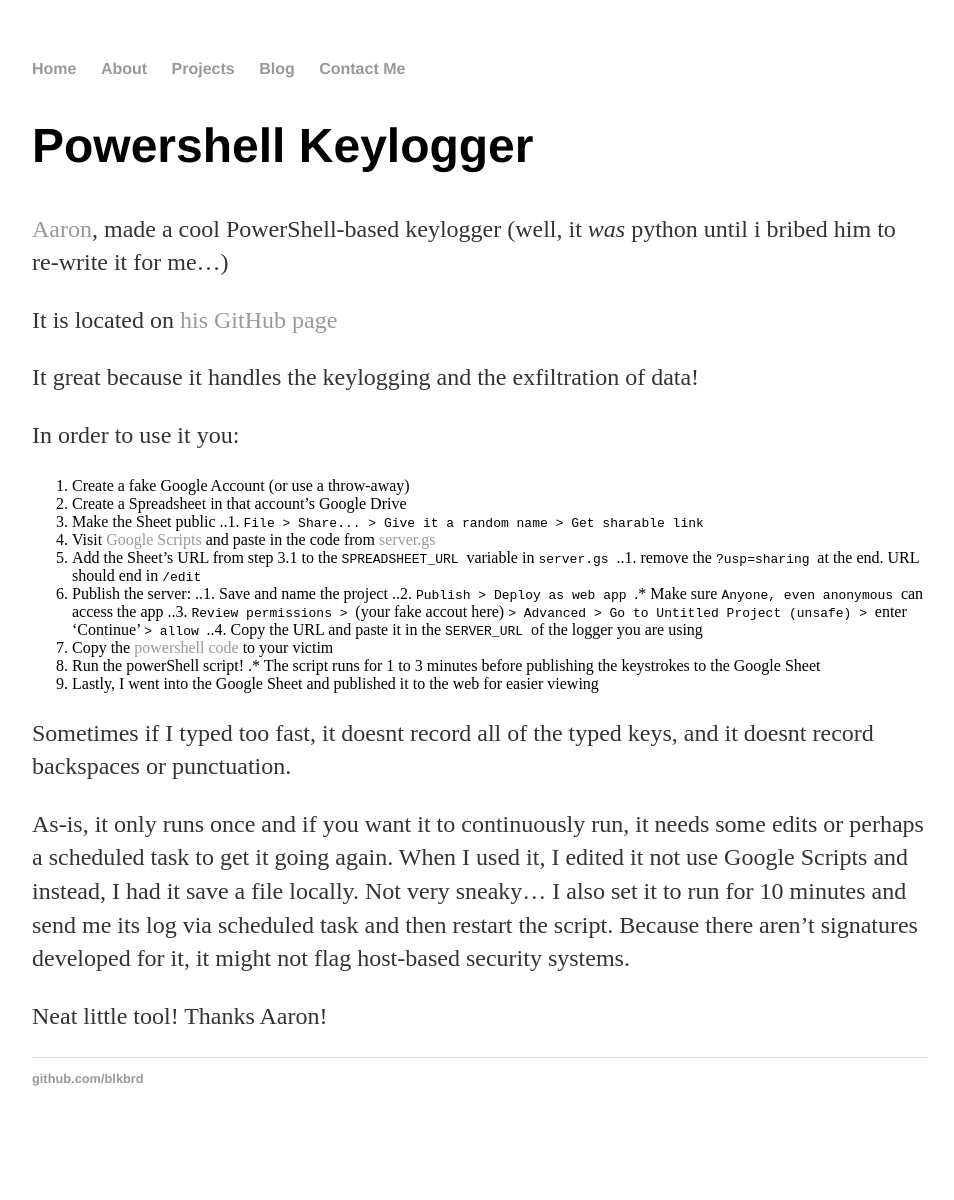
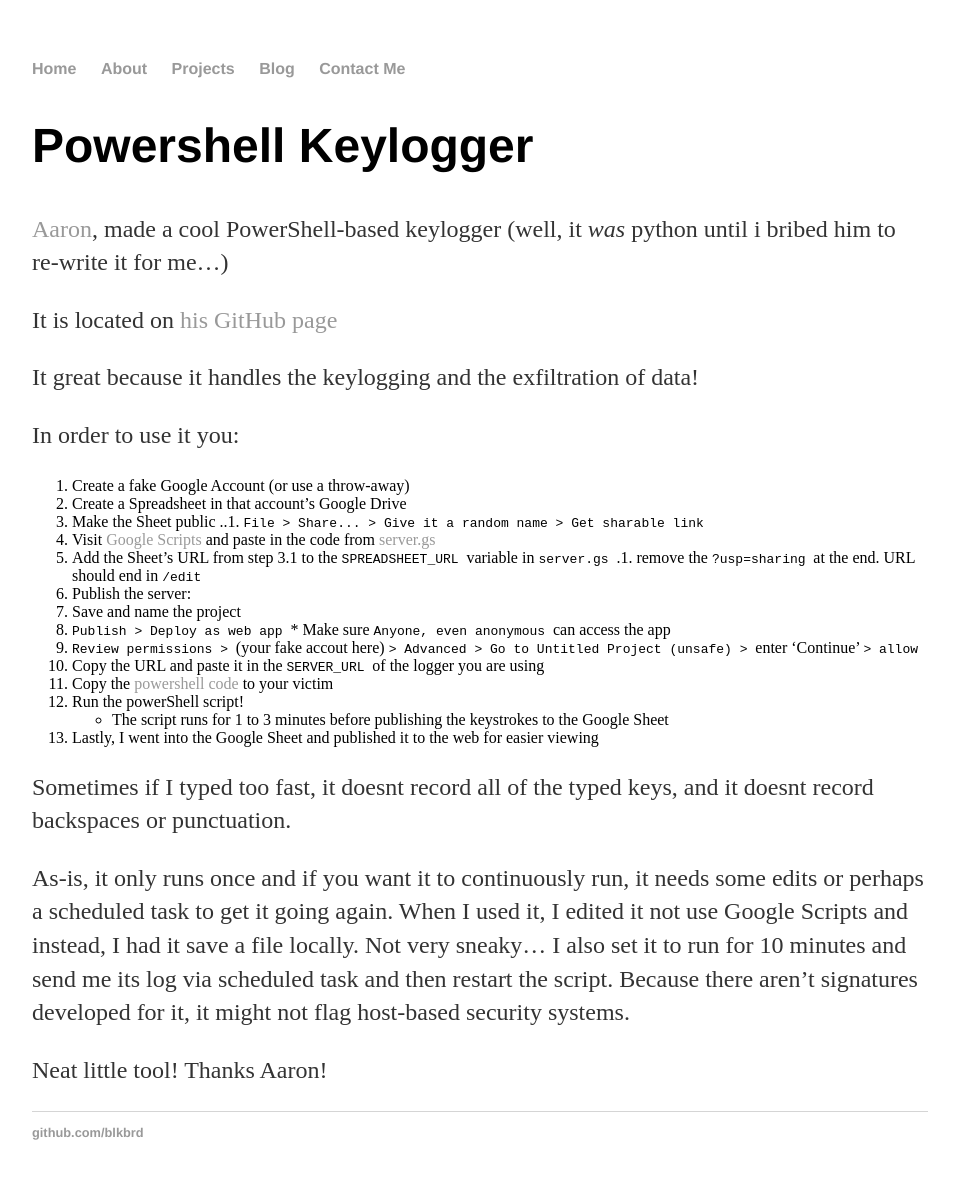
Before and after one commit to blkbrd/blkbrd.github.io, a Jekyll site: the page built from _posts/2017-09-12-Powershell-Keylogger.md, in a window 1280 px wide. Shown: the whole page, without its empty margins (160-1114 px from the left). Built offline with Jekyll 4.4.1, drawn with Linux system fonts in a browser that asks for light colours; before the commit the page ends 1146 px from its top, so only the background shows below that.

Commit message:
Update 2017-09-12-Powershell-Keylogger.md

```diff
--- a/_posts/2017-09-12-Powershell-Keylogger.md
+++ b/_posts/2017-09-12-Powershell-Keylogger.md
@@ -18,16 +18,16 @@
 ..1. <code> File > Share... > Give it a random name > Get sharable link </code>
 4. Visit [Google Scripts](https://www.google.com/script/start/) and paste in the code from [server.gs](https://raw.githubusercontent.com/a-rey/bitflip/master/keylogger/server.gs)
 5. Add the Sheet's URL from step 3.1 to the <code> SPREADSHEET_URL </code> variable in <code>server.gs </code>
-..1. remove the <code> ?usp=sharing </code> at the end. URL should end in <code> /edit <code>
+  .1. remove the <code> ?usp=sharing </code> at the end. URL should end in <code> /edit <code>
 6. Publish the server:
-..1. Save and name the project
-..2. <code> Publish > Deploy as web app </code>
-.* Make sure <code> Anyone, even anonymous </code> can access the app
-..3. <code> Review permissions > </code> (your fake accout here) <code> > Advanced > Go to Untitled Project (unsafe) > </code> enter 'Continue' <code> > allow </code>
-..4. Copy the URL and paste it in the <code> SERVER_URL </code> of the logger you are using
+  1. Save and name the project
+  2. <code> Publish > Deploy as web app </code>
+    * Make sure <code> Anyone, even anonymous </code> can access the app
+  3. <code> Review permissions > </code> (your fake accout here) <code> > Advanced > Go to Untitled Project (unsafe) > </code> enter 'Continue' <code> > allow </code>
+  4. Copy the URL and paste it in the <code> SERVER_URL </code> of the logger you are using
 7. Copy the [powershell code](https://raw.githubusercontent.com/a-rey/bitflip/master/keylogger/windows/logger.ps1) to your victim
 8. Run the powerShell script!
-.* The script runs for 1 to 3 minutes before publishing the keystrokes to the Google Sheet
+  * The script runs for 1 to 3 minutes before publishing the keystrokes to the Google Sheet
 9. Lastly, I went into the Google Sheet and published it to the web for easier viewing
 
 Sometimes if I typed too fast, it doesnt record all of the typed keys, and it doesnt record backspaces or punctuation.
```
